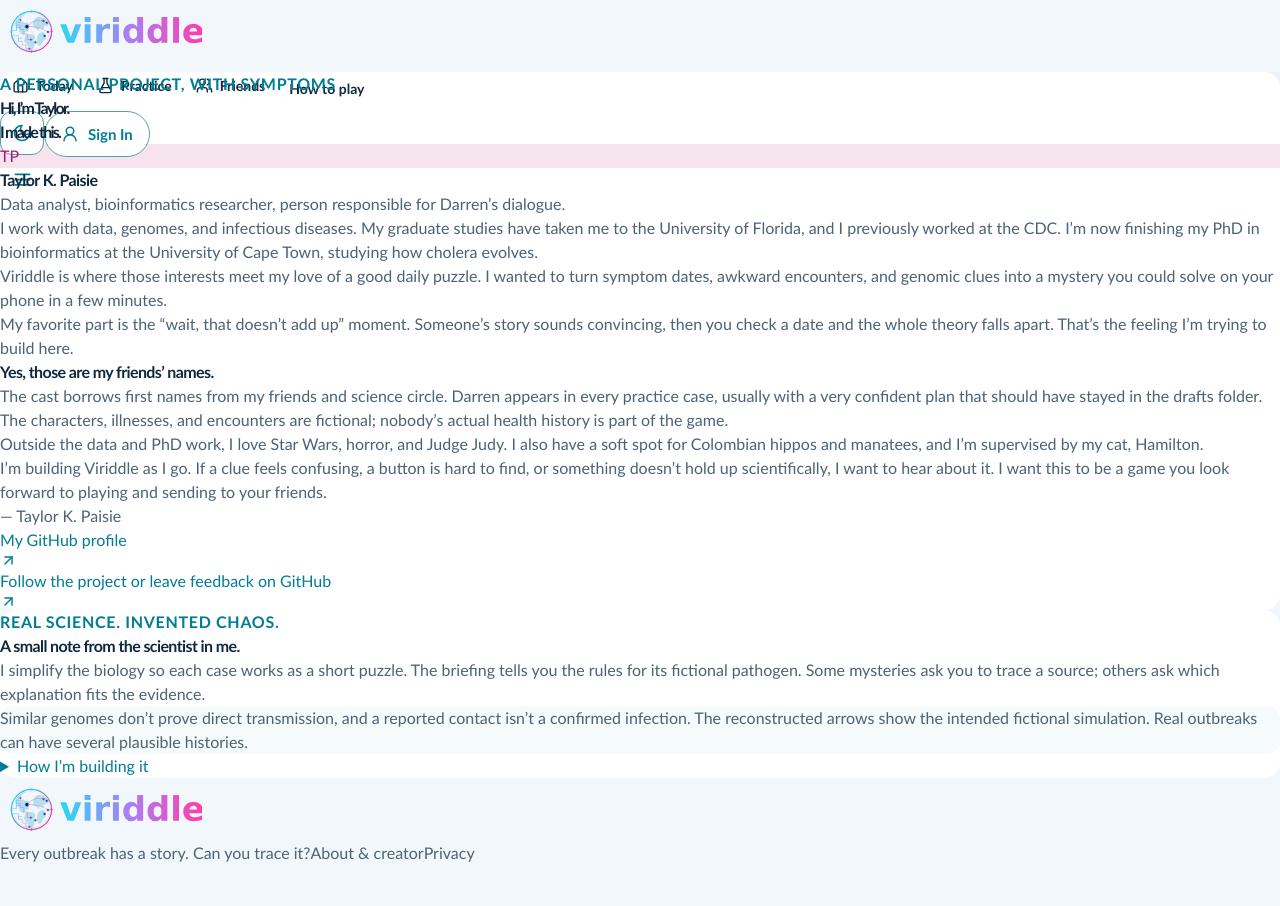
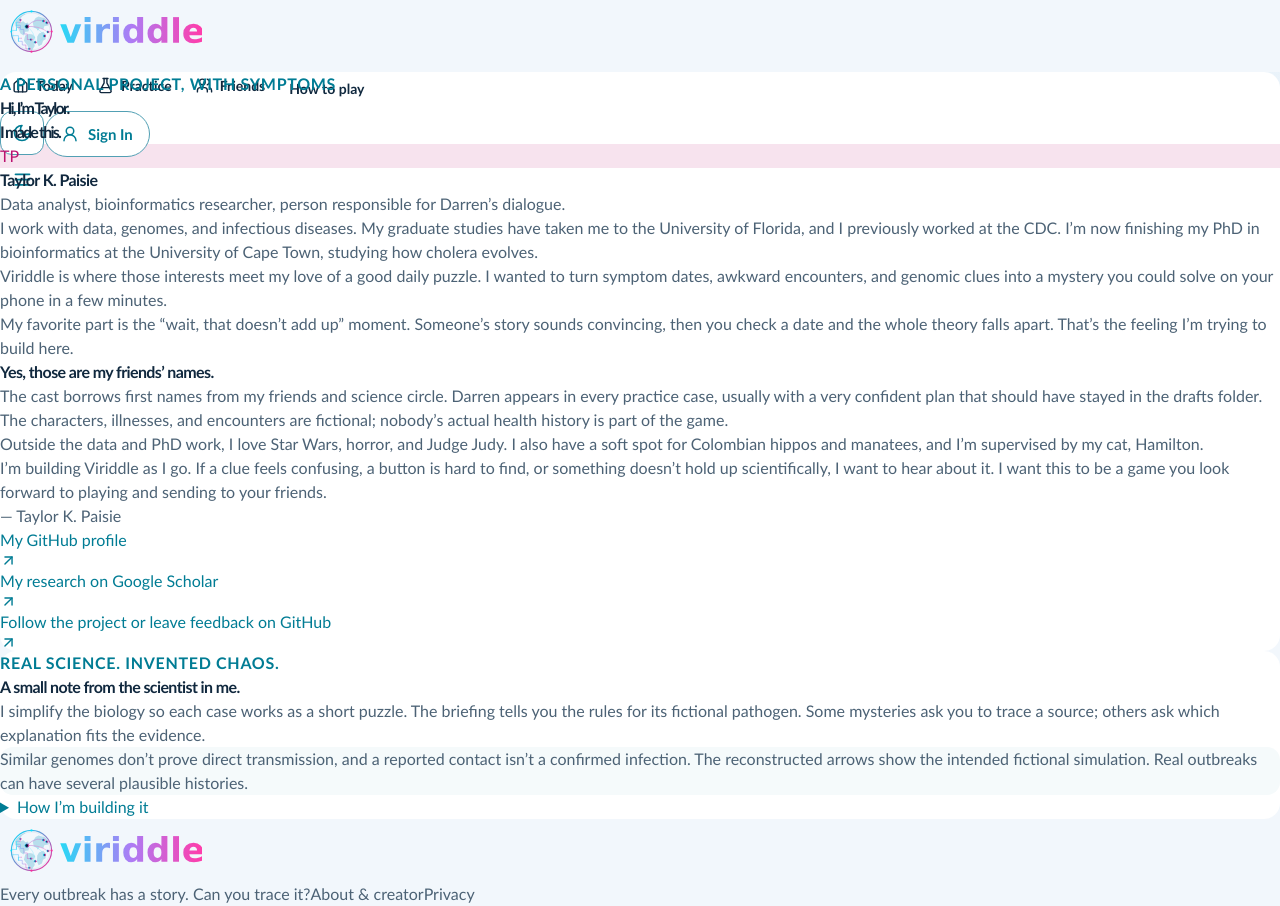
Before and after one commit to taylorpaisie/viriddle, a React (Vite) app: page / in a window 1280 px wide. Both pictures are taken after a click on the button "About & creator". Before the commit the page ends 865 px from the top, so only its background shows below. Built offline with nearby package versions, Linux system fonts and the light colour scheme.

Commit message:
Link Taylor’s Google Scholar profile from About

```diff
--- a/src/About.tsx
+++ b/src/About.tsx
@@ -16,6 +16,7 @@
    <p>I’m building Viriddle as I go. If a clue feels confusing, a button is hard to find, or something doesn’t hold up scientifically, I want to hear about it. I want this to be a game you look forward to playing and sending to your friends.</p>
    <p className="muted">— Taylor K. Paisie</p>
    <p><a className="creator-link" href="https://github.com/taylorpaisie" target="_blank" rel="noopener noreferrer">My GitHub profile <ArrowUpRight size={17}/></a></p>
+   <p><a className="creator-link" href="https://scholar.google.com/citations?user=jbnyoXAAAAAJ&amp;hl=en" target="_blank" rel="noopener noreferrer">My research on Google Scholar <ArrowUpRight size={17}/></a></p>
    <a className="creator-link" href="https://github.com/taylorpaisie/viriddle" target="_blank" rel="noopener noreferrer">Follow the project or leave feedback on GitHub <ArrowUpRight size={17}/></a>
   </section>
   <section className="about panel">
```
